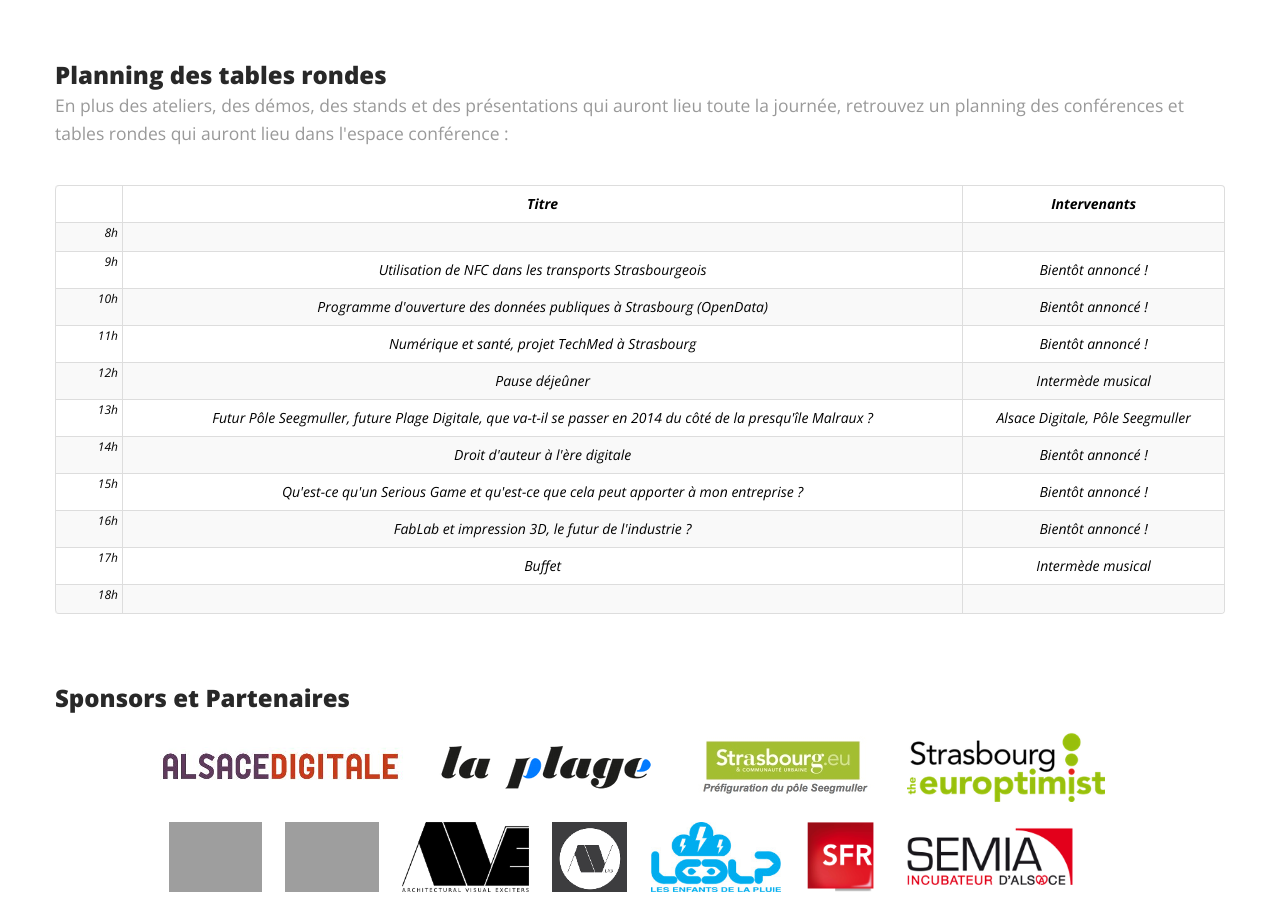
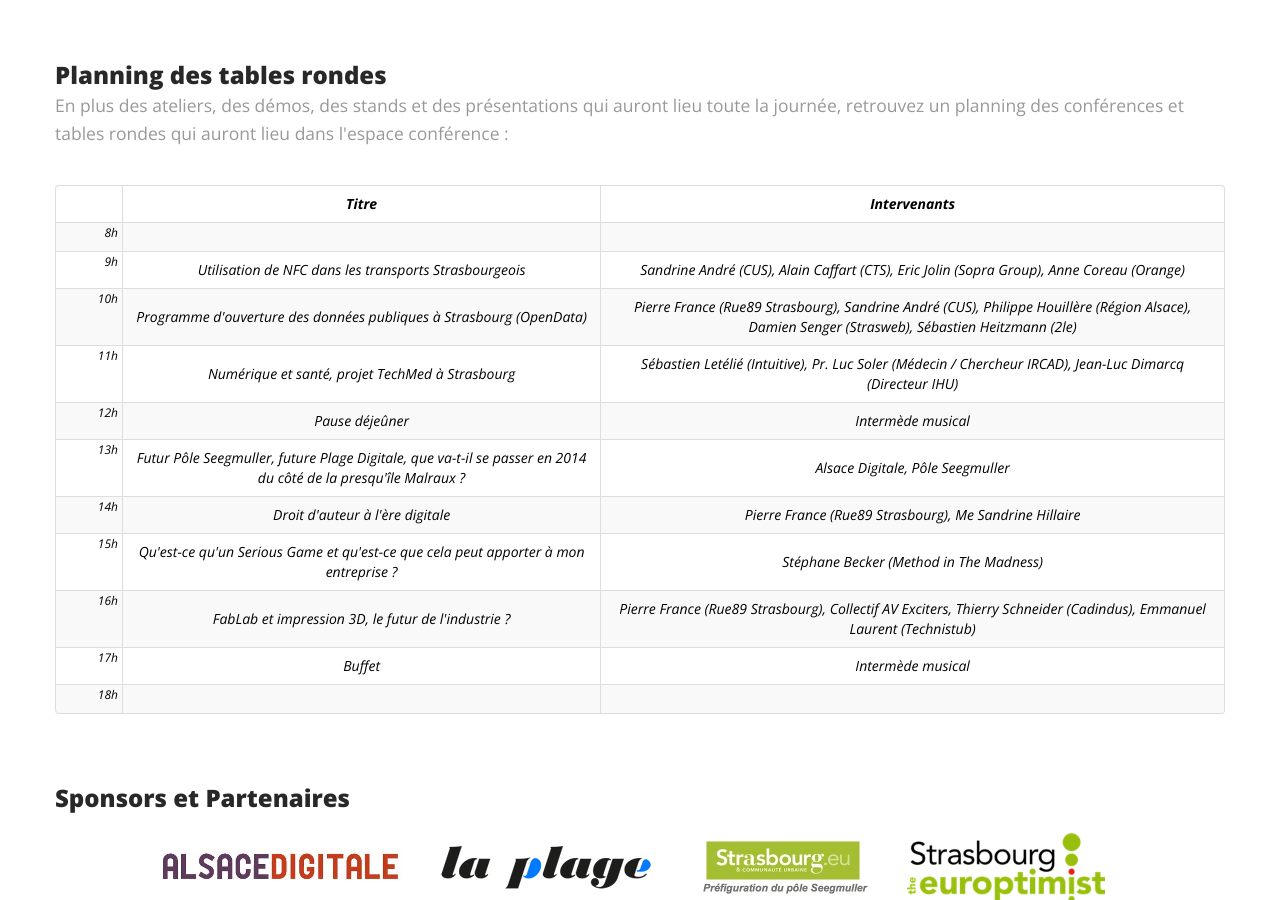
Before and after one commit to AlsaceDigitale/edgefest, a Jekyll site: the page built from edgeday.html, in a window 1280 px wide and 900 px high, scrolled down 2759 px, cut to the strip 0-900 px from the top of the window. Built offline with Jekyll 4.4.1, drawn with Linux system fonts in a browser that asks for light colours; some web fonts are replaced; grey boxes are pictures that could not be loaded.

Commit message:
intervenants table ronde

```diff
--- a/_includes/edgeday.html
+++ b/_includes/edgeday.html
@@ -90,17 +90,17 @@
             <tr>
               <td>9h</td>
               <td>Utilisation de NFC dans les transports Strasbourgeois</td>
-              <td>Bientôt annoncé !</td>
+              <td>Sandrine André (CUS), Alain Caffart (CTS), Eric Jolin (Sopra Group), Anne Coreau (Orange)</td>
             </tr>
             <tr>
               <td>10h</td>
               <td>Programme d'ouverture des données publiques à Strasbourg (OpenData)</td>
-              <td>Bientôt annoncé !</td>
+              <td>Pierre France (Rue89 Strasbourg), Sandrine André (CUS), Philippe Houillère (Région Alsace), Damien Senger (Strasweb), Sébastien Heitzmann (2le)</td>
             </tr>
             <tr>
               <td>11h</td>
               <td>Numérique et santé, projet TechMed à Strasbourg</td>
-              <td>Bientôt annoncé !</td>
+              <td>Sébastien Letélié (Intuitive), Pr. Luc Soler (Médecin / Chercheur IRCAD), Jean-Luc Dimarcq (Directeur IHU)</td>
             </tr>
             <tr>
               <td>12h</td>
@@ -115,17 +115,17 @@
             <tr>
               <td>14h</td>
               <td>Droit d'auteur à l'ère digitale</td>
-              <td>Bientôt annoncé !</td>
+              <td>Pierre France (Rue89 Strasbourg), Me Sandrine Hillaire</td>
             </tr>
             <tr>
               <td>15h</td>
               <td>Qu'est-ce qu'un Serious Game et qu'est-ce que cela peut apporter à mon entreprise ?</td>
-              <td>Bientôt annoncé !</td>
+              <td>Stéphane Becker (Method in The Madness)</td>
             </tr>
             <tr>
               <td>16h</td>
               <td>FabLab et impression 3D, le futur de l'industrie ?</td>
-              <td>Bientôt annoncé !</td>
+              <td>Pierre France (Rue89 Strasbourg), Collectif AV Exciters, Thierry Schneider (Cadindus), Emmanuel Laurent (Technistub)</td>
             </tr>
             <tr>
               <td>17h</td>
```
